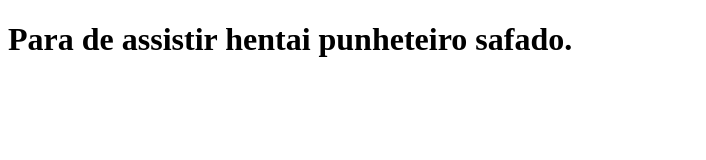
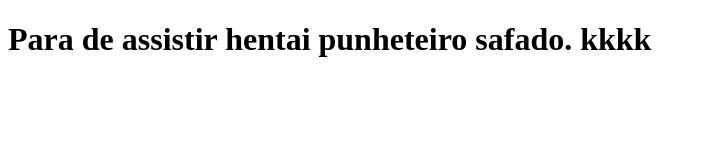
Before and after one commit to DiegoCaladoProgramador/clone-tabnews, a Next.js app: page / in a window 1280 px wide. Shown: the top 160 px of the page, without its empty margins (0-706 px from the left). Built offline with nearby package versions, Linux system fonts and the light colour scheme.

Commit message:
mudar a frase para aparecer

```diff
--- a/pages/index.js
+++ b/pages/index.js
@@ -1,5 +1,5 @@
 function Home(){
-    return <h1>Para de assistir hentai punheteiro safado.</h1>
+    return <h1>Para de assistir hentai punheteiro safado. kkkk</h1>
 }
 
 export default Home
```
